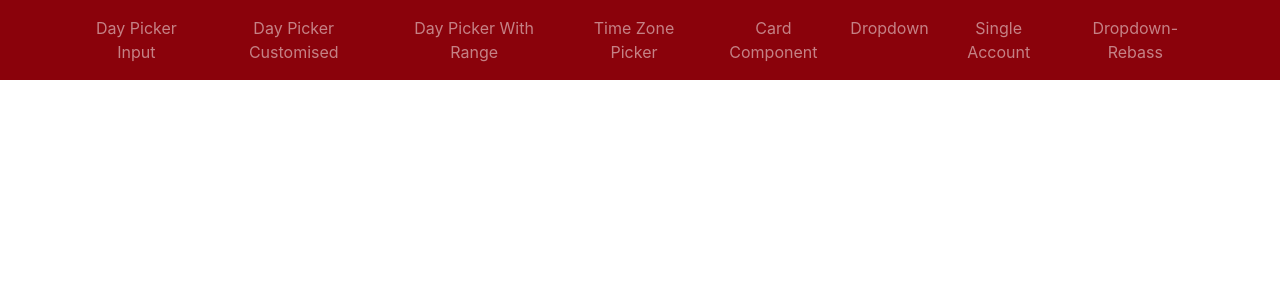
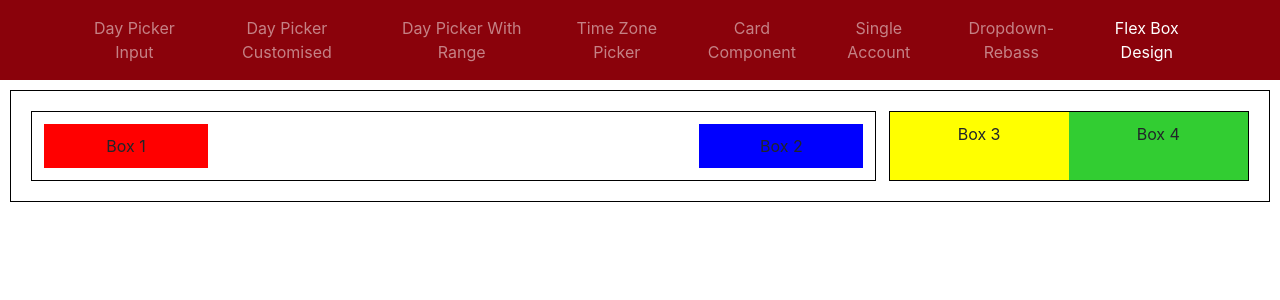
Before and after one commit to niksbadgujar/SharedComponents, a React (Create React App) app: page /flex-box in a window 1280 px wide. Shown: the top 300 px of the page. Built offline with nearby package versions, Linux system fonts and the light colour scheme.

Commit message:
Added Flex-Box Design Template

```diff
--- /dev/null
+++ b/src/components/FlexBoxDesign/FlexBox.js
@@ -0,0 +1,50 @@
+import { Flex, Box } from "rebass";
+
+const FlexBox = (props) => {
+  return (
+    <>
+      <Flex
+        sx={{
+          margin: "10px",
+          padding: "20px",
+          border: "1px solid black",
+          justifyContent: "space-between",
+        }}
+      >
+        <Flex
+          sx={{
+            flexGrow: "3",
+            justifyContent: "space-between",
+            border: "1px solid black",
+            padding: "1%",
+            marginRight: "1%",
+          }}
+        >
+          <Box sx={{ padding: "10px", width: "20%", background: "red" }}>
+            Box 1
+          </Box>
+          <Box sx={{ padding: "10px", width: "20%", background: "blue" }}>
+            Box 2
+          </Box>
+        </Flex>
+
+        <Flex
+          sx={{
+            flexGrow: "1",
+            border: "1px solid black",
+            alignItems: "stretch",
+          }}
+        >
+          <Box sx={{ padding: "10px", flexGrow: "1", background: "yellow" }}>
+            Box 3
+          </Box>
+          <Box sx={{ padding: "10px", flexGrow: "1", background: "limegreen" }}>
+            Box 4
+          </Box>
+        </Flex>
+      </Flex>
+    </>
+  );
+};
+
+export default FlexBox;
--- a/src/components/Header.js
+++ b/src/components/Header.js
@@ -39,11 +39,11 @@ const Header = () => {
               </NavLink>
             </NavItem>
 
-            <NavItem>
+            {/* <NavItem>
               <NavLink className="nav-link" to="/dropdownComponent">
                 Dropdown
               </NavLink>
-            </NavItem>
+            </NavItem> */}
 
             <NavItem>
               <NavLink className="nav-link" to="/single-account">
@@ -57,6 +57,11 @@ const Header = () => {
               </NavLink>
             </NavItem>
 
+            <NavItem>
+              <NavLink className="nav-link" to="/flex-box">
+                Flex Box Design
+              </NavLink>
+            </NavItem>
             {/* <NavItem>
               <NavLink className="nav-link" to="/dayPickerWithRangeTest">
                 Day Picker With Range Customised
--- a/src/components/MainComponent.js
+++ b/src/components/MainComponent.js
@@ -14,6 +14,7 @@ import Dropdown from "./DropdownUsingRebass/Dropdown";
 import SingleAccount from "./DropdownUsingRebass/SingleAccount";
 import { Accordion } from "./Dropdown/Accordion/Accordion";
 import DropdownParent from "./Dropdown/DropdownParent";
+import FlexBox from './FlexBoxDesign/FlexBox';
 
 class MainComponent extends Component {
   render() {
@@ -33,6 +34,7 @@ class MainComponent extends Component {
           <Route path="/accordion" component={Accordion} />
           <Route path="/dropdown-rebass" component={Dropdown} />
           <Route path="/single-account" component={SingleAccount} />
+          <Route path="/flex-box" component={FlexBox} />
 
           {/* <Route path="/dayPickerWithRangeTest" component={DatePickerWithRangeTest}  /> */}
         </Switch>
```
